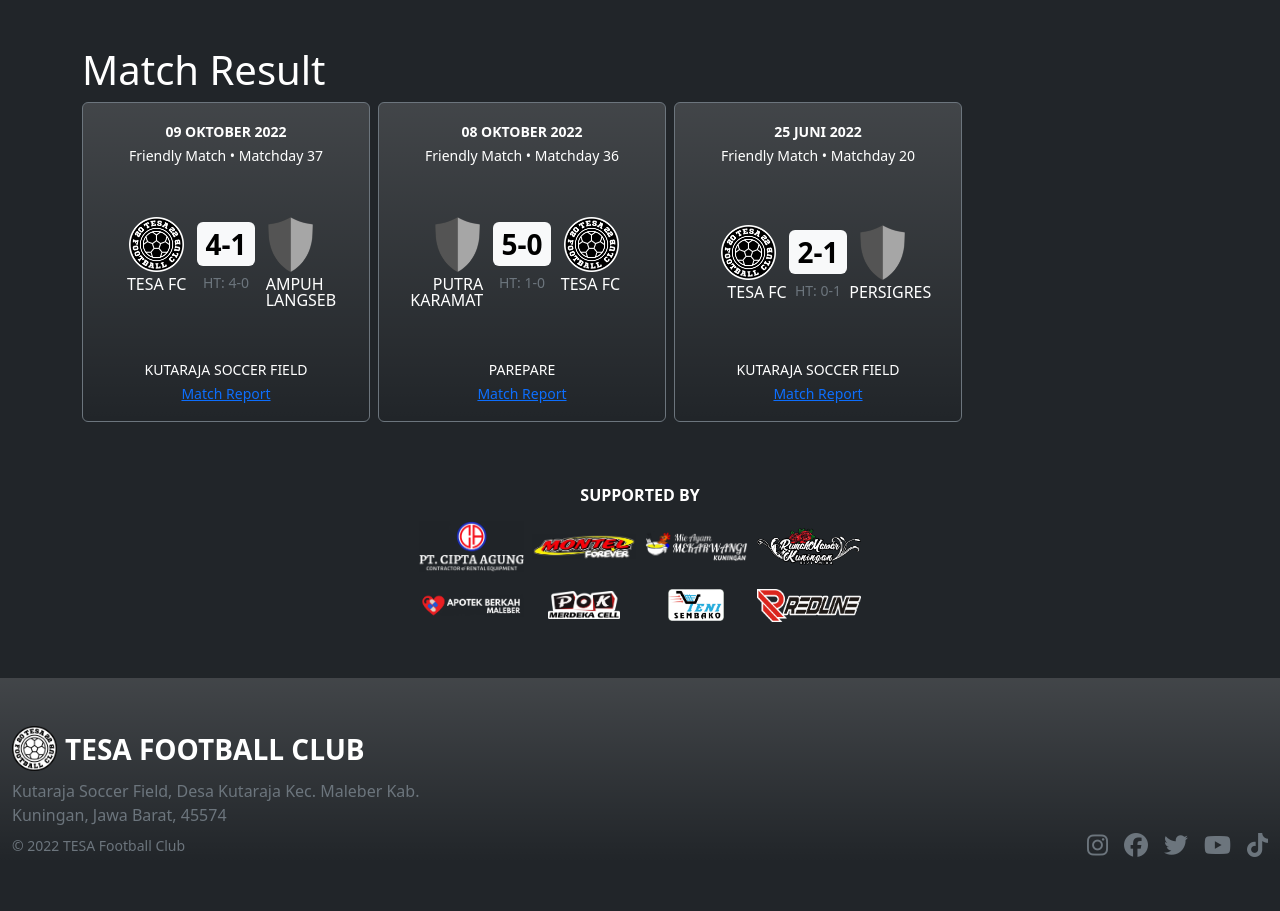
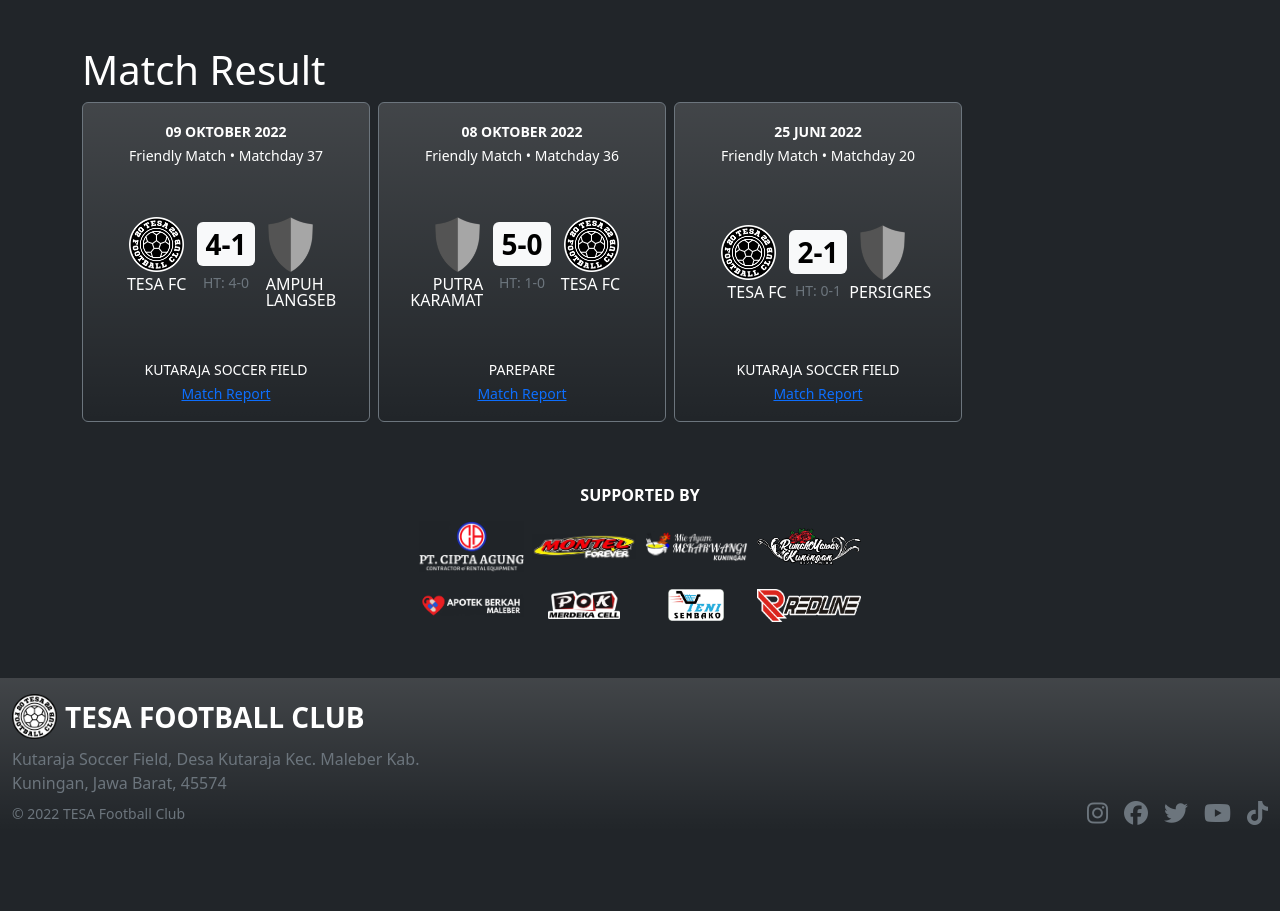
Before and after one commit to tesafc/tesafc.github.io, a Jekyll site: the page built from index.html, in a window 1280 px wide. Shown: the part 1153-2064 px from the top of the page. Built offline with Jekyll 4.4.1, drawn with Linux system fonts in a browser that asks for light colours; nearby versions of some CDN libraries; after the commit the page ends 2032 px from its top, so only the background shows below that.

Commit message:
Update default.html

```diff
--- a/_layouts/default.html
+++ b/_layouts/default.html
@@ -53,7 +53,7 @@
     </div>
     <div class="container-fluid text-bg-dark bg-gradient mb-5">
       <footer>
-        <div class="pt-5">
+        <div class="pt-3">
           <div class="d-flex justify-content-start align-items-center">
             <img src="{{ '/assets/img/logo-2_v2.png' | relative_url }}" alt="" class="" width="45" height="45">
             <p class="mb-0 ps-2 fs-3 fw-bolder">TESA FOOTBALL CLUB</p>
```
